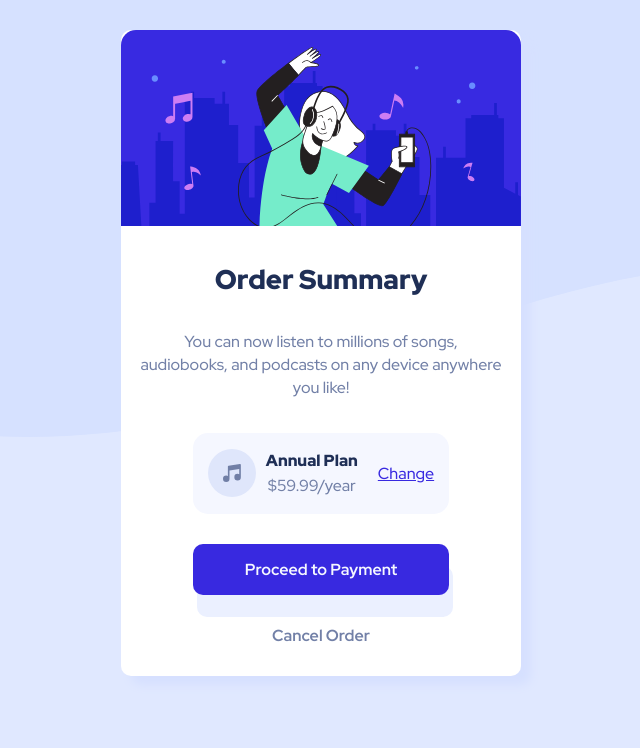
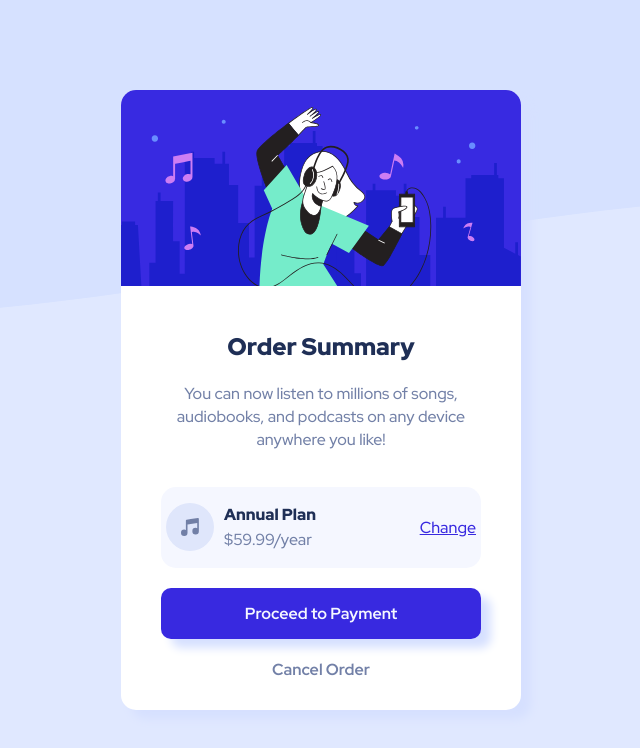
Before and after one commit to mjpfelicia/order-summary-card, a plain HTML site: page index.html in a window 1280 px wide. Shown: the whole page, without its empty margins (319-959 px from the left). Drawn offline with Linux system fonts and the light colour scheme.

Commit message:
melhorias no css

```diff
--- a/style.css
+++ b/style.css
@@ -3,8 +3,10 @@
     margin: 0px;
     padding: 0px;
     font-family: "Red Hat Display";
-                background: var(--color-azul-claro);
-                box-sizing: border-box;
+    background: url(./images/pattern-background-mobile.svg);
+    background-repeat: no-repeat;
+    background-color: var(--color-azul-claro);
+    background-size: 100vw 40vh;
 }
 
  :root {
@@ -17,18 +19,20 @@
 }
 
 main {
-                background: white;
-                margin: 30px;
-                border: none;
-                border-radius: 10px;
-                max-width: 300px;
-                margin: 30px auto;
-                box-shadow: 10px 9px 10px hsl(225deg 100% 92%);
+    width: 100vw;
+    height: 100vh;
+    display: flex;
+    flex-direction: row;
+    justify-content: center;
+    align-items: center;
 }
 
 .box_principal {
-                display: grid;
-                text-align: center;
+    max-width: 300px;
+    background-color: white;
+    border: none;
+    border-radius: 15px;
+    box-shadow: 10px 9px 10px hsl(225deg 100% 92%);
 }
 
 .imagem_top img {
@@ -39,11 +43,12 @@
 }
 
 .titulo_descricao {
-                padding: 8px;
+    text-align: center;
+    padding: 15px;
 }
 
 .titulo_descricao h1 {
-                font-size: 1.7em;
+    font-size: 1.5em;
     font-weight: 900;
     color: var(--color-zul-escuro);
 }
@@ -51,13 +56,13 @@
 .titulo_descricao p {
     font-size: var(--font-size-paragraph);
     color: var(--color-zul-dessaturado);
-                padding: 10px;
     line-height: 23px;
 }
 
 .box_planos {
     display: grid;
-                grid-gap: 30px;
+    grid-gap: 20px;
+    grid-template-columns: 80%;
     justify-content: center;
 }
 
@@ -66,7 +71,7 @@
     flex-direction: row;
     align-items: center;
     background: var(--color-azul-muito-claro);
-                padding: 15px;
+    padding: 15px 5px;
     border: none;
     border-radius: 15px;
 }
@@ -75,7 +80,8 @@
     color: var(--color-zul-escuro);
     font-weight: 900;
     line-height: 1.6em;
-                padding: 0px 20px 0px 10px;
+    padding: 0px 0px 0px 10px;
+    flex: 1;
 }
 
 .planos span {
@@ -86,10 +92,11 @@
 .pagamentos {
     background-color: var(--color-brilhante-azul-claro);
     color: var(--color-azul-muito-claro);
+    text-align: center;
     font-weight: 700;
+    padding: 15px;
     border-radius: 10px;
-                padding: 15px;
-                box-shadow: 4px 22px hsl(225, 100%, 96%);
+    box-shadow: 10px 9px 10px hsl(225deg 100% 92%);
 }
 
 .link a {
@@ -100,23 +107,27 @@
     color: var(--color-zul-dessaturado);
     margin-bottom: 30px;
     font-weight: 700;
+    text-align: center;
 }
 
 @media screen and (min-width: 600px) {
-                main {
+    .box_principal {
         max-width: 400px;
     }
-                body {
-                    background: url(./images/pattern-background-desktop.svg);
-                    background-repeat: no-repeat;
-                    background-color: var(--color-azul-claro);
+    .titulo_descricao {
+        padding: 20px;
     }
+}
+
 .pagamentos:hover {
     background: var(--color-zul-dessaturado);
     cursor: pointer;
 }
+
 .link a:hover {
     cursor: pointer;
     text-decoration: none;
 }
+
+
 }
```
Also changed, not shown: index.html (line endings or trailing spaces). Lines whose indentation alone changed are shown as unchanged.
